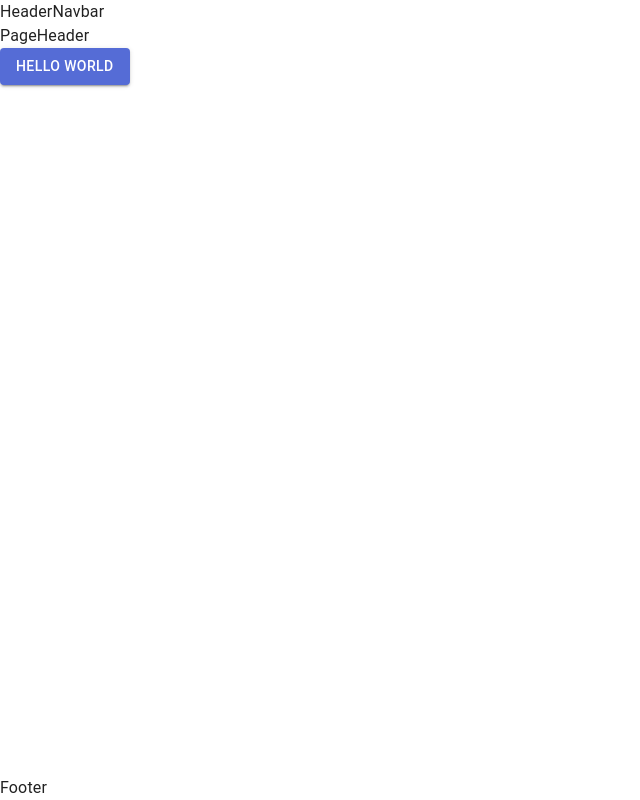
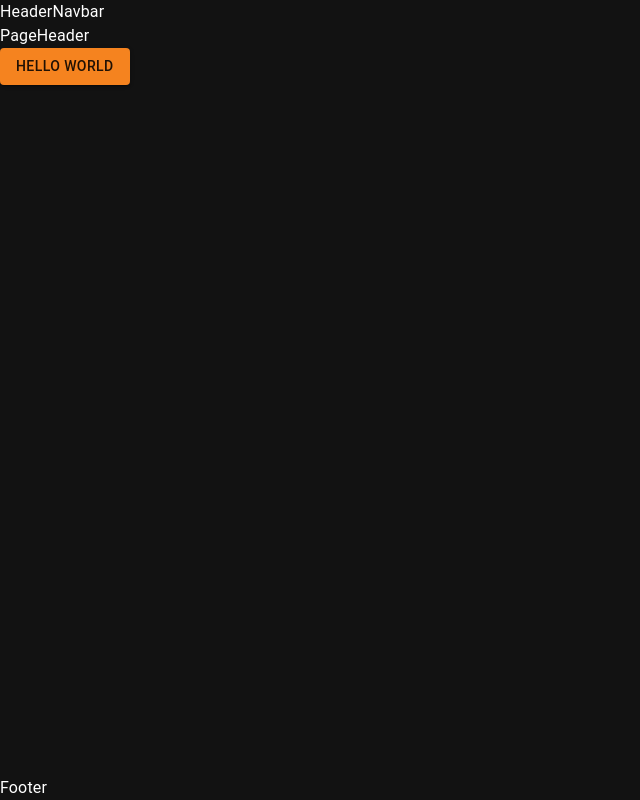
Before and after one commit to amaugarci/game-rogue, a Next.js app: page / in a window 1280 px wide. Shown: the whole page, without its empty margins (0-640 px from the left). Built offline with nearby package versions, Linux system fonts and the light colour scheme.

Commit message:
Implemented dark/light Theme

```diff
--- a/package.json
+++ b/package.json
@@ -12,7 +12,9 @@
     "@emotion/react": "^11.10.6",
     "@emotion/styled": "^11.10.6",
     "@mui/icons-material": "^5.11.11",
+    "@mui/lab": "^5.0.0-alpha.123",
     "@mui/material": "^5.11.13",
+    "@mui/styles": "^5.11.13",
     "next": "^13.2.4",
     "nprogress": "^0.2.0",
     "react": "18.2.0",
--- a/src/config/theme.js
+++ b/src/config/theme.js
@@ -4,8 +4,9 @@ import { red } from '@mui/material/colors';
 // Create a theme instance.
 const theme = createTheme({
     palette: {
+		mode: 'dark',
         primary: {
-            main: '#556cd6',
+            main: '#f5831f',
         },
         secondary: {
             main: '#19857b',
--- a/src/pages/_app.js
+++ b/src/pages/_app.js
@@ -1,10 +1,8 @@
 import * as React from 'react';
 import Head from 'next/head';
 import Router from 'next/router';
-import { ThemeProvider } from '@mui/material/styles';
 import CssBaseline from '@mui/material/CssBaseline';
 import { CacheProvider } from '@emotion/react';
-import theme from '../config/theme';
 import createEmotionCache from '../config/createEmotionCache';
 
 // Client-side cache, shared for the whole session of the user in the browser.
@@ -12,6 +10,8 @@ const clientSideEmotionCache = createEmotionCache();
 
 import nProgress from 'nprogress';
 import 'nprogress/nprogress.css';
+
+import ThemeProvider from '@/theme/ThemeProvider';
 
 const Noop = ({ children }) => <>{children}</>;
 
@@ -29,7 +29,7 @@ export default function MyApp(props) {
 		<Head>
 			<meta name="viewport" content="initial-scale=1, width=device-width" />
 		</Head>
-		<ThemeProvider theme={theme}>
+		<ThemeProvider>
 			{/* CssBaseline kickstart an elegant, consistent, and simple baseline to build upon. */}
 			<CssBaseline />
 			{getLayout(
--- /dev/null
+++ b/src/theme/ThemeProvider.js
@@ -0,0 +1,33 @@
+import { useState, createContext, useEffect } from 'react';
+import { ThemeProvider } from '@mui/material';
+import { themeCreator } from './base';
+import { StylesProvider } from '@mui/styles';
+
+export const ThemeContext = createContext((_themeName) => {});
+
+const ThemeProviderWrapper = (props) => {
+  const [themeName, _setThemeName] = useState('dark');
+
+  useEffect(() => {
+    let curThemeName =
+      window.localStorage.getItem('appTheme') || 'dark';
+	if (curThemeName != 'dark') curThemeName = 'light';
+    _setThemeName(curThemeName);
+  }, []);
+
+  const theme = themeCreator(themeName);
+  const setThemeName = (themeName) => {
+    window.localStorage.setItem('appTheme', themeName);
+    _setThemeName(themeName);
+  };
+
+  return (
+    <StylesProvider injectFirst>
+      <ThemeContext.Provider value={{setThemeName, themeName}}>
+        <ThemeProvider theme={theme}>{props.children}</ThemeProvider>
+      </ThemeContext.Provider>
+    </StylesProvider>
+  );
+};
+
+export default ThemeProviderWrapper;
--- /dev/null
+++ b/src/theme/base.js
@@ -0,0 +1,11 @@
+import DarkTheme from './schemes/dark';
+import LightTheme from './schemes/light';
+
+const themeMap = {
+	dark: DarkTheme,
+	light: LightTheme,
+};
+
+export function themeCreator(theme) {
+  return themeMap[theme];
+}
--- /dev/null
+++ b/src/theme/schemes/dark.js
@@ -0,0 +1,11 @@
+import { alpha, createTheme, darken } from '@mui/material';
+import '@mui/lab/themeAugmentation';
+
+export default createTheme ({
+	palette: {
+		mode: 'dark',
+		primary: {
+			main: '#f5831f',
+		},
+	}
+})
--- /dev/null
+++ b/src/theme/schemes/light.js
@@ -0,0 +1,11 @@
+import { alpha, createTheme, darken } from '@mui/material';
+import '@mui/lab/themeAugmentation';
+
+export default createTheme ({
+	palette: {
+		mode: 'light',
+		primary: {
+        	main: '#f5831f',
+        },
+	}
+})
```
Also changed, not shown: 1 other file (tests, documents, lock files or other folders).
